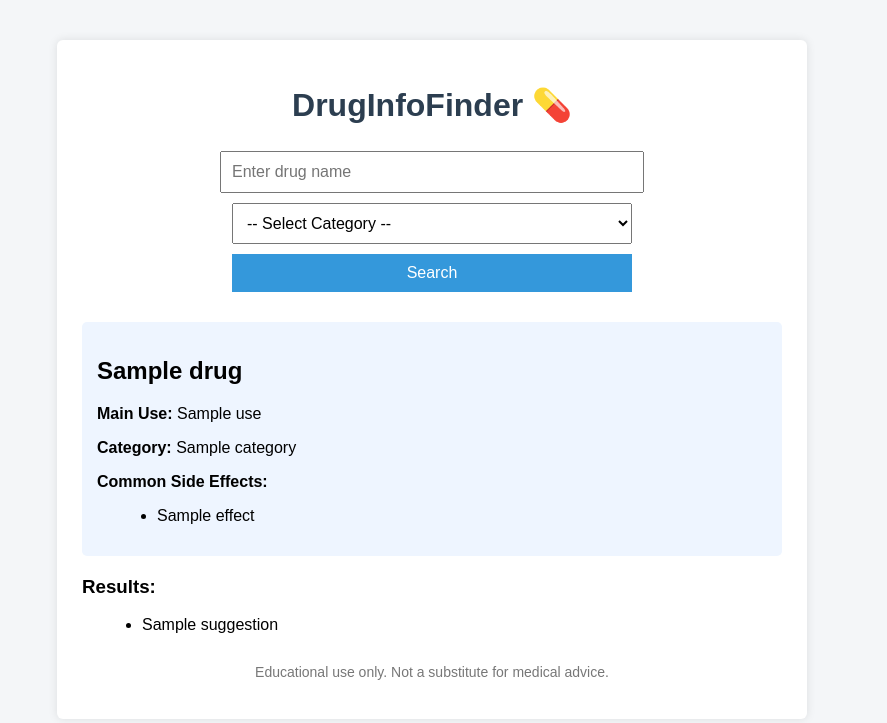
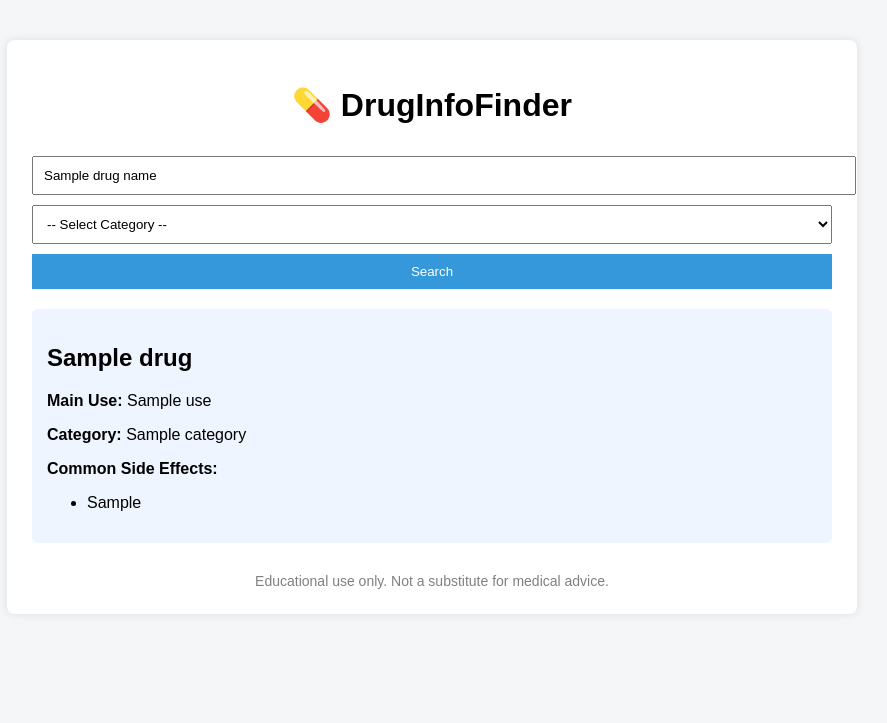
Before and after one commit to anjalireddyy001-oss/drug-info, a Flask app: template templates/index.html in a window 1280 px wide. Shown: the top 723 px of the page, without its empty margins (208-1095 px from the left). Run offline with Flask 3, Linux system fonts and the light colour scheme; the template is opened without the code that fills it: most values are stand-ins (such as "Sample title", 1, 10 or a date in 2020).

Commit message:
Refactor index.html for improved styling and structure

```diff
--- a/templates/index.html
+++ b/templates/index.html
@@ -5,88 +5,57 @@
     <style>
         body {
             font-family: Arial, sans-serif;
-            background-color: #f4f6f8;
-            margin: 0;
-            padding: 0;
+            background: #f4f6f8;
         }
-
         .container {
-            width: 90%;
-            max-width: 700px;
+            max-width: 800px;
             margin: 40px auto;
             background: white;
             padding: 25px;
-            border-radius: 6px;
+            border-radius: 8px;
             box-shadow: 0 0 10px rgba(0,0,0,0.1);
         }
-
         h1 {
             text-align: center;
-            color: #2c3e50;
         }
-
-        form {
-            margin-top: 20px;
-            text-align: center;
+        input, select, button {
+            width: 100%;
+            padding: 10px;
+            margin-top: 10px;
         }
-
-        input, select, button {
-            padding: 10px;
-            margin: 5px;
-            width: 80%;
-            max-width: 400px;
-            font-size: 16px;
-        }
-
         button {
-            background-color: #3498db;
+            background: #3498db;
             color: white;
             border: none;
             cursor: pointer;
         }
-
-        button:hover {
-            background-color: #2980b9;
+        .card {
+            background: #eef5ff;
+            padding: 15px;
+            margin-top: 20px;
+            border-radius: 6px;
         }
-
-        .result {
-            margin-top: 25px;
-            padding: 15px;
-            background: #eef5ff;
-            border-radius: 5px;
-        }
-
-        ul {
-            margin-left: 20px;
-        }
-
-        .suggestions {
-            margin-top: 20px;
-        }
-
-        footer {
+        .footer {
             text-align: center;
             margin-top: 30px;
             font-size: 14px;
-            color: #777;
+            color: gray;
         }
     </style>
 </head>
 
 <body>
 <div class="container">
-
-    <h1>DrugInfoFinder 💊</h1>
+    <h1>💊 DrugInfoFinder</h1>
 
     <form method="POST">
-        <input type="text" name="drug" placeholder="Enter drug name">
+        <input type="text" name="drug" placeholder="Enter drug name (optional)" value="{{ drug_name }}">
 
         <select name="category">
             <option value="">-- Select Category --</option>
             {% for cat in categories %}
-                <option value="{{ cat }}"
-                    {% if cat == selected_category %}selected{% endif %}>
-                    {{ cat | capitalize }}
+                <option value="{{ cat }}" {% if cat == selected_category %}selected{% endif %}>
+                    {{ cat }}
                 </option>
             {% endfor %}
         </select>
@@ -94,38 +63,27 @@
         <button type="submit">Search</button>
     </form>
 
-    {% if result and drug %}
-        <div class="result">
-            <h2>{{ drug | capitalize }}</h2>
-
-            <p><strong>Main Use:</strong> {{ result.use }}</p>
-
-            <p><strong>Category:</strong> {{ result.category | capitalize }}</p>
-
-            <p><strong>Common Side Effects:</strong></p>
+    {% for drug in results %}
+        <div class="card">
+            <h2>{{ drug.drug }}</h2>
+            <p><b>Main Use:</b> {{ drug.use }}</p>
+            <p><b>Category:</b> {{ drug.category }}</p>
+            <p><b>Common Side Effects:</b></p>
             <ul>
-                {% for effect in result.side_effects %}
-                    <li>{{ effect }}</li>
+                {% for se in drug.side_effects %}
+                    <li>{{ se }}</li>
                 {% endfor %}
             </ul>
         </div>
+    {% endfor %}
+
+    {% if results|length == 0 and selected_category %}
+        <p>No drugs found.</p>
     {% endif %}
 
-    {% if suggestions %}
-        <div class="suggestions">
-            <h3>Results:</h3>
-            <ul>
-                {% for s in suggestions %}
-                    <li>{{ s }}</li>
-                {% endfor %}
-            </ul>
-        </div>
-    {% endif %}
-
-    <footer>
-        <p>Educational use only. Not a substitute for medical advice.</p>
-    </footer>
-
+    <div class="footer">
+        Educational use only. Not a substitute for medical advice.
+    </div>
 </div>
 </body>
 </html>
```
